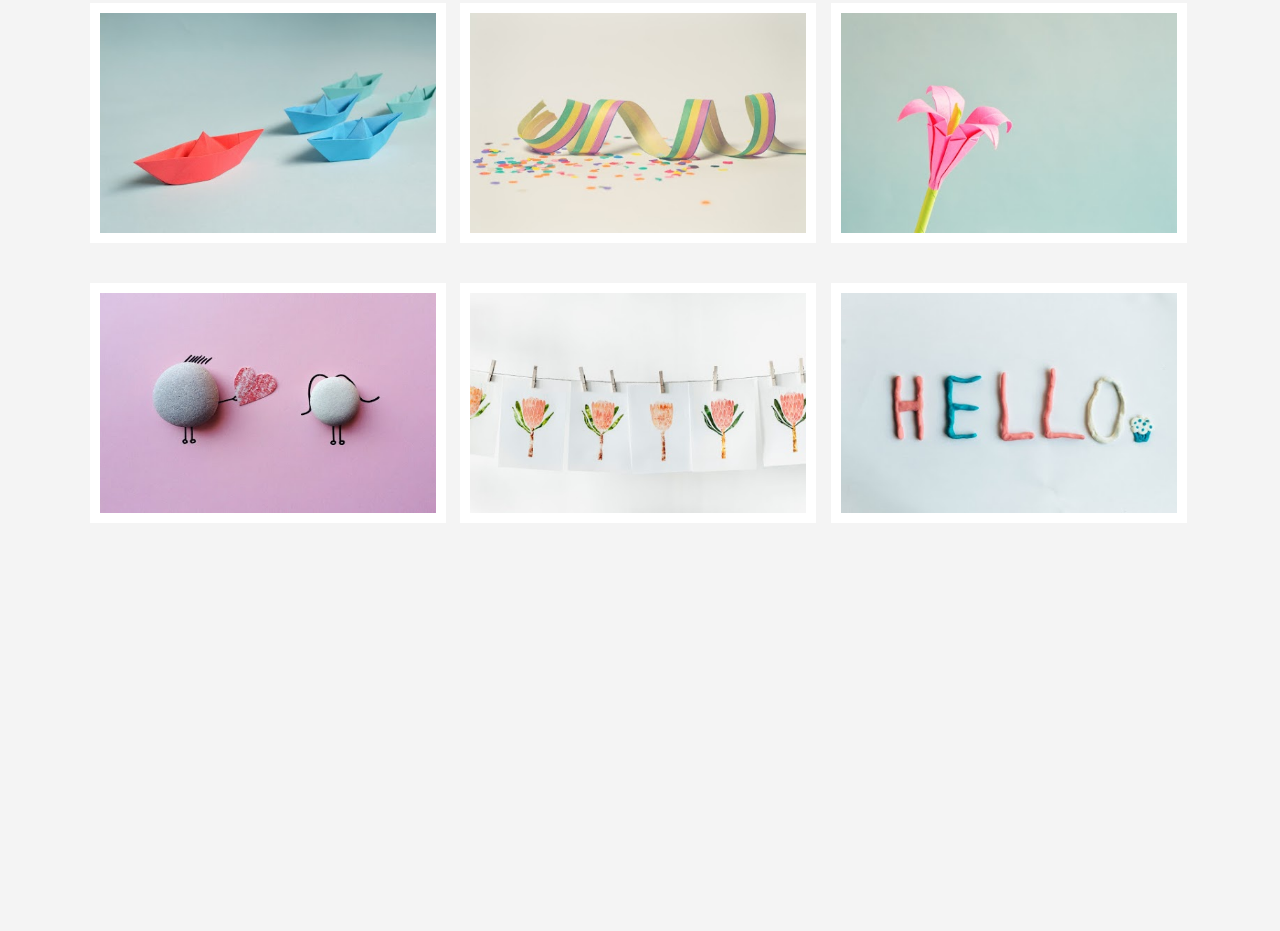
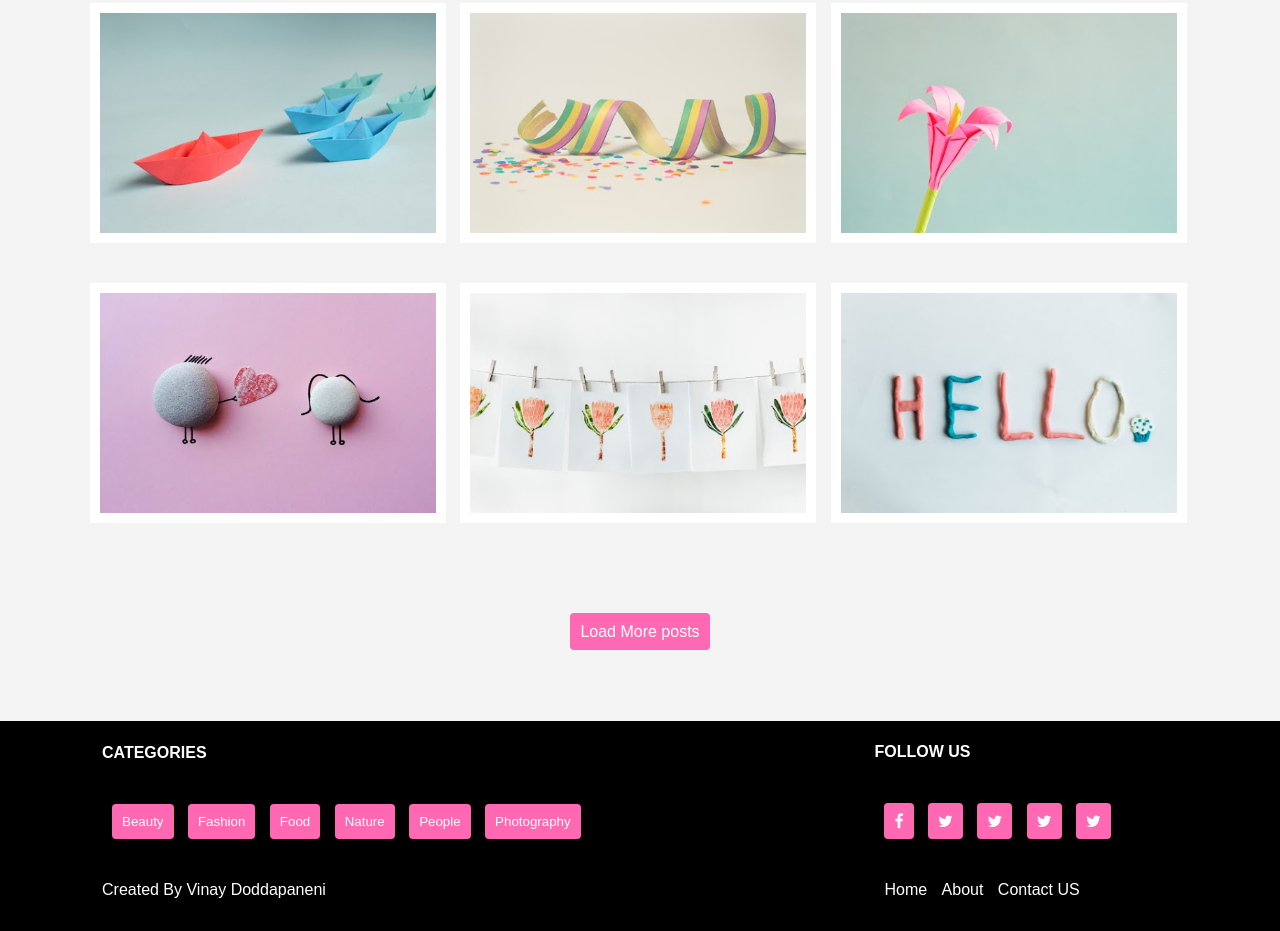
Before and after one commit to vinaydoddapaneni/Photo-gallery, a plain HTML site: page index.html in a window 1280 px wide. Shown: the part 457-1388 px from the top of the page. Before the commit the page ends 1060 px from the top, so only its background shows below. Drawn offline with Linux system fonts and the light colour scheme.

Commit message:
Home page completed with the footer css.

```diff
--- a/css/style.css
+++ b/css/style.css
@@ -97,4 +97,52 @@ body{
     opacity: 1;
 }
 
+/* Button */
+.btn{
+    margin-top: 100px;
+    text-align: center;
+}
+.button{
+    text-align: center;
+    border-radius: 4px;
+    color: white;
+    padding: 10px;
+    background-color: hotpink;
+    text-decoration: none;
+}
+.button:hover{
+    background-color: black;
+    color: white;
+}
+/* End Button */
+
 /* End Card */
+
+/* Footer */
+.footer{
+    background-color: black;
+    height: 210px;
+    color: white;
+}
+.table1{
+    width: 60%;
+    display: inline-block;
+}
+thead tr th{
+    float: left;
+    margin: 20px 0 20px 100px;
+}
+tbody tr td{
+    float: left;
+    margin: 20px 0 20px 100px;
+}
+.ul-f li{
+    display: inline-block;
+    margin-left: 10px;
+}
+
+.table2{
+    display: inline-block;
+    width: 30%;
+}
+/* End Footer */
--- a/index.html
+++ b/index.html
@@ -8,6 +8,7 @@
     <title>Document</title>
     <link rel="stylesheet" href="./css/style.css">
     <link rel="stylesheet" href="https://cdnjs.cloudflare.com/ajax/libs/font-awesome/4.7.0/css/font-awesome.min.css">
+
 </head>
 
 <body>
@@ -112,9 +113,67 @@
             </div>
         </div>
 
+        <div class="btn">
+            <a href="#" class="button">Load More posts</a>
+        </div>
     </section>
-    <footer>
+    <footer class="footer">
+        <table class="table1">
+            <thead>
+                <tr>
+                    <th>CATEGORIES</th>
+                    <!-- <th>FOLLOW US </th> -->
+                </tr>
+            </thead>
+            <tbody>
+                <tr>
+                    <td>
+                        <ul class="ul-f">
+                            <li><button class="button">Beauty</button></li>
+                            <li><button class="button">Fashion</button></li>
+                            <li><button class="button">Food</button></li>
+                            <li><button class="button">Nature</button></li>
+                            <li><button class="button">People</button></li>
+                            <li><button class="button">Photography</button></li>
+                        </ul>
+                    </td>
+                </tr>
+                <tr>
+                    <td>Created By Vinay Doddapaneni</td>
+                </tr>
+            </tbody>
+        </table>
+        <table class="table2">
+            <thead>
+                <tr>
+                    <th>FOLLOW US</th>
+                    <!-- <th>FOLLOW US </th> -->
+                </tr>
+            </thead>
+            <tbody>
+                <tr>
+                    <td>
+                        <ul class="ul-f">
+                            <li><i class="fa fa-facebook button"></i></li>
+                            <li><i class="fa fa-twitter button"></i></li>
+                            <li><i class="fa fa-twitter button"></i></li>
+                            <li><i class="fa fa-twitter button"></i></li>
+                            <li><i class="fa fa-twitter button"></i></li>
 
+                        </ul>
+                    </td>
+                </tr>
+                <tr>
+                    <td>
+                        <ul class="ul-f">
+                            <li>Home</li>
+                            <li>About</li>
+                            <li>Contact US</li>
+                        </ul>
+                    </td>
+                </tr>
+            </tbody>
+        </table>
     </footer>
 </body>
 
```
